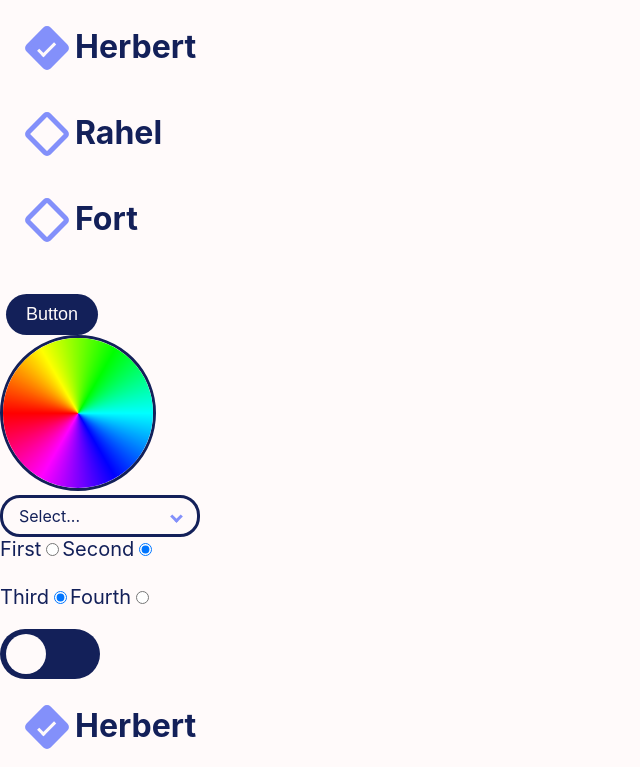
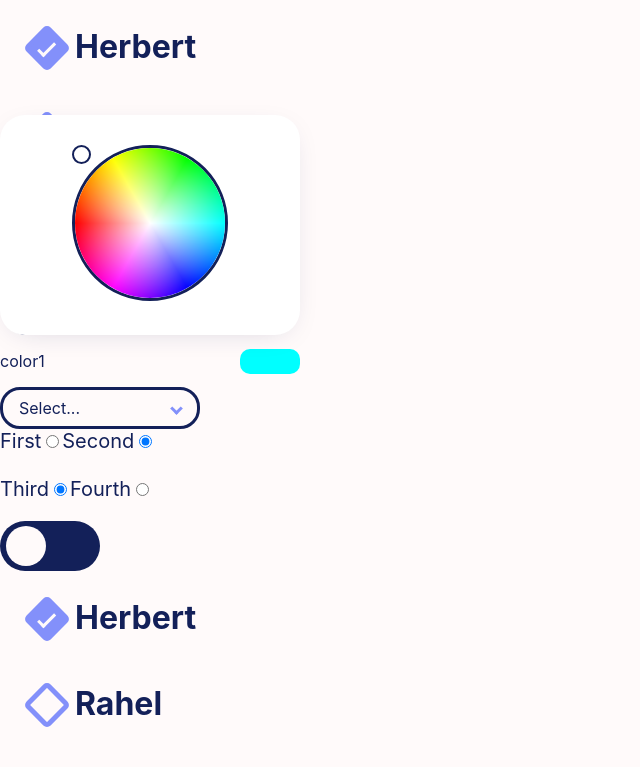
Before and after one commit to lucaskronlachner/installations-tool-infoniqa, a React (Create React App) app in the folder infoniqa-installation-tool/: page / in a window 1280 px wide. Shown: the top 767 px of the page, without its empty margins (0-640 px from the left). Built offline with nearby package versions, Linux system fonts and the light colour scheme.

Commit message:
stinky winky

```diff
--- a/infoniqa-installation-tool/src/components/ColorPicker Component/ColorPickerComp.js
+++ b/infoniqa-installation-tool/src/components/ColorPicker Component/ColorPickerComp.js
@@ -5,9 +5,11 @@ class ColorPickerComp extends React.Component {
     constructor(props) {
         super(props)
         this.colorPickerCanvas = React.createRef()
+        this.pickerIndicator = React.createRef()
         this.pickerSize = props.pickerSize
     }
     componentDidMount() {
+        let dragging = false
         let pickerCanvas = this.colorPickerCanvas.current
         pickerCanvas.style.width = this.pickerSize
         pickerCanvas.style.height = this.pickerSize
@@ -23,7 +25,7 @@ class ColorPickerComp extends React.Component {
                 for (let y = -radius; y < radius; y++) {
                     let [r, phi] = xy2polar(x, y);
 
-                    if (r > radius + 2) {
+                    if (r > radius + 3) {
                         // skip all (x,y) coordinates that are outside of the circle
                         continue;
                     }
@@ -38,7 +40,7 @@ class ColorPickerComp extends React.Component {
                     let index = (adjustedX + adjustedY * rowLength) * pixelWidth;
 
                     let hue = deg;
-                    let saturation = 1.0;
+                    let saturation = r / radius;
                     let value = 1.0;
 
                     let [red, green, blue] = hsv2rgb(hue, saturation, value);
@@ -91,14 +93,43 @@ class ColorPickerComp extends React.Component {
             // Change r,g,b values from [0,1] to [0,255]
             return [255 * r, 255 * g, 255 * b];
         }
-
-
+        pickerCanvas.onmousedown = (e) => {
+            setPickerColor(e.pageX, e.pageY, this.pickerIndicator.current)
+            dragging = true
+        }
+        pickerCanvas.onmousemove = (e) => {
+            if(dragging)
+                setPickerColor(e.pageX, e.pageY, this.pickerIndicator.current)
+        }
+        document.onmouseup = (e) => {
+            dragging = false
+        }
+        function setPickerColor(pageX, pageY, pickerElement) {
+            let bounds = pickerCanvas.getBoundingClientRect()
+            let boundsPicker = pickerElement.getBoundingClientRect()
+            let x = pageX - window.scrollX - bounds.left
+            let y = pageY - window.scrollY - bounds.top
+            let p = ctx.getImageData(x * 2, y * 2, 1, 1).data;
+            pickerElement.style.left = `${x - boundsPicker.width/2}px`
+            pickerElement.style.top = `${y - boundsPicker.height/2}px`
+            pickerElement.style.backgroundColor = `rgba(${p[0]},${p[1]},${p[2]},${p[3]})`
+        }
     }
-
     render() {
         return (
-            <div>
-                <canvas ref={this.colorPickerCanvas} id="colorCanvas"></canvas>
+            <div className='color-picker'>
+                <div className='color-canvas-relative-container'>
+                    <div className='color-canvas-background'>
+                        <div className='color-canvas-container hidden'>
+                            <div ref={this.pickerIndicator} className='color-picker-indicator'></div>
+                            <canvas ref={this.colorPickerCanvas} id="colorCanvas"></canvas>
+                        </div>
+                    </div>
+                </div>
+                <div className='color-picker-button'>
+                    <p className='color-picker-title'>color1</p>
+                    <div className='selected-color'></div>
+                </div>
             </div>
         )
     }
--- a/infoniqa-installation-tool/src/components/ColorPicker Component/ColorPickerStyle.css
+++ b/infoniqa-installation-tool/src/components/ColorPicker Component/ColorPickerStyle.css
@@ -2,3 +2,52 @@
     border-radius: 50%;
     border: 3px var(--oxford-blue) solid;
 }
+.color-picker {
+    width: 300px;
+}
+.color-picker-button {
+    display: flex;
+    justify-content: space-between;
+    align-items: center;
+}
+.color-picker-button .selected-color {
+    width: 60px;
+    height: 25px;
+    background-color: aqua;
+    margin-left: 15px;
+    border-radius: 10px;
+}
+.color-canvas-relative-container {
+    position: relative;
+}
+.color-canvas-background {
+    box-sizing: border-box;
+    width: 100%;
+    position: absolute;
+    bottom: 0;
+    padding: 30px 15px;
+    background-color: white;
+    border-radius: 25px;
+    -webkit-box-shadow: 0px 6px 30px -15px #13205940;
+    box-shadow: 0px 6px 30px -15px #13205940;
+}
+.color-canvas-container {
+    width: fit-content;
+    margin: auto;
+    justify-content: center;
+    align-self: center;
+    position: relative;
+}
+.color-canvas-container.hidden {
+
+}
+.color-canvas-container .color-picker-indicator {
+    position: absolute;
+    background-color: transparent;
+    border: 2px var(--oxford-blue) solid;
+    border-radius: 50%;
+    width: 15px;
+    height: 15px;
+    z-index: 10;
+    pointer-events: none;
+}
```
